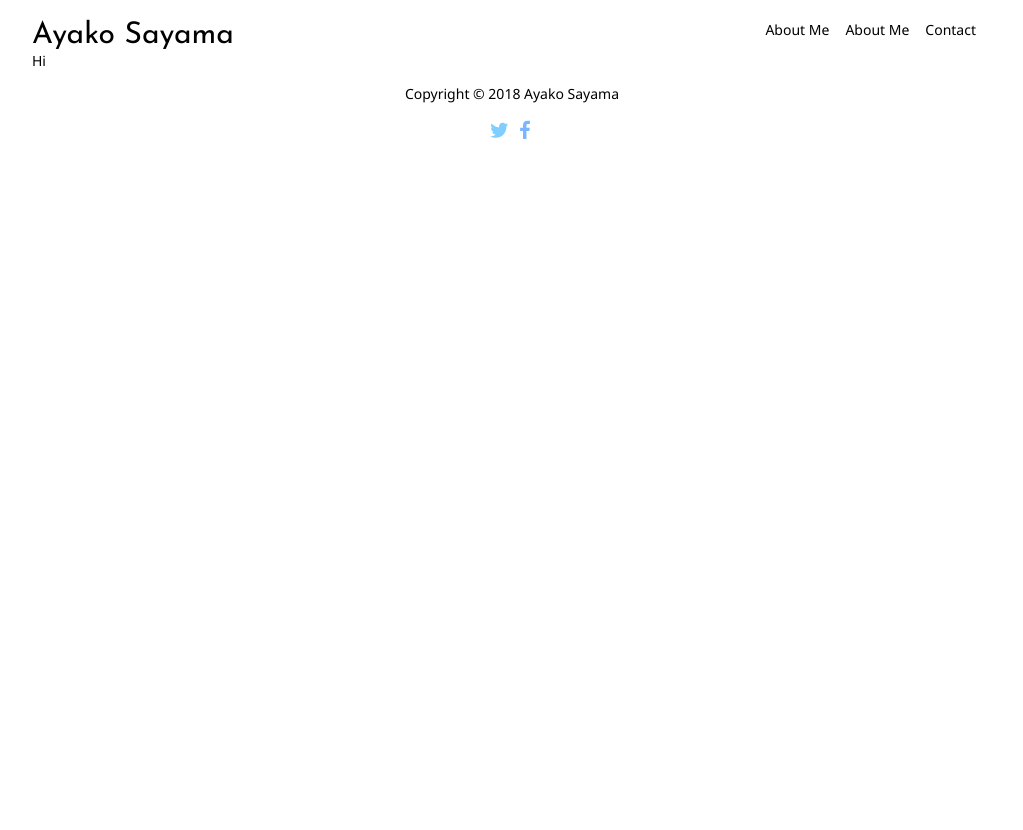
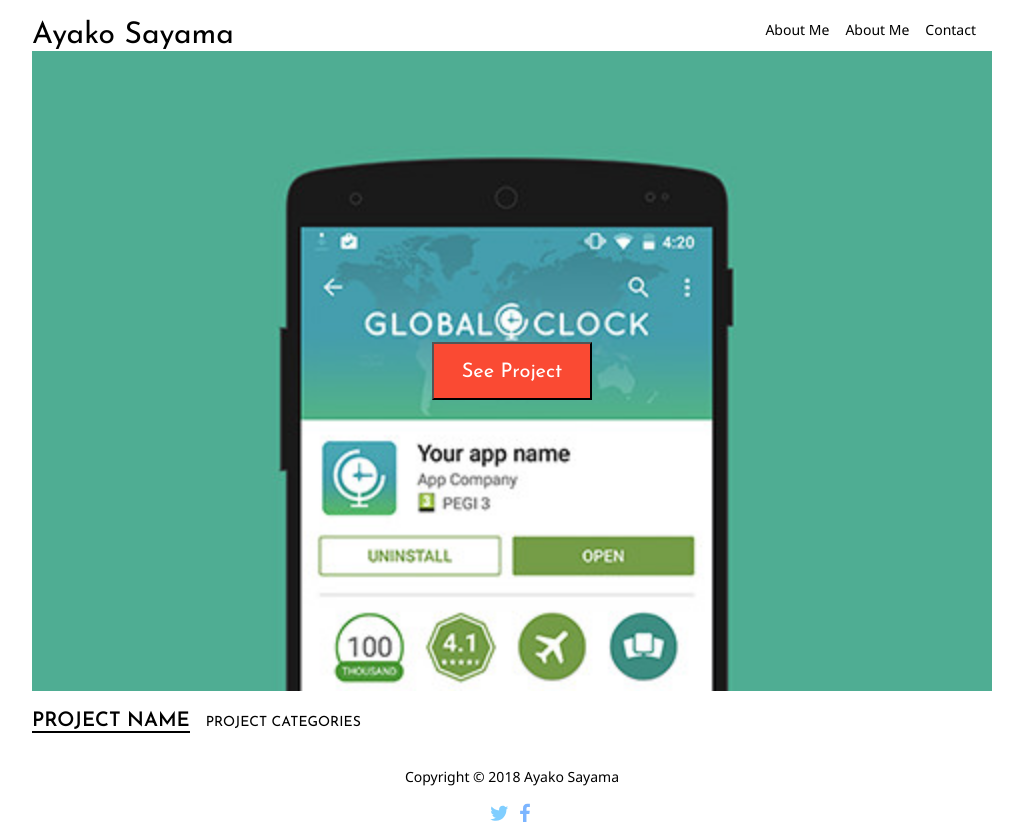
Before and after one commit to hikaori/React-Portfolio-Web, a React app in the folder my-app/: page / in a window 1280 px wide. Shown: the whole page, without its empty margins (128-1151 px from the left). Before the commit the page ends 800 px from the top, so only its background shows below. Built offline with nearby package versions, Linux system fonts and the light colour scheme.

Commit message:
5-2. PortfolioItem の中身を作っていく+cssを追加

```diff
--- a/my-app/src/components/PortfolioItem/PortfolioItem.jsx
+++ b/my-app/src/components/PortfolioItem/PortfolioItem.jsx
@@ -1,10 +1,19 @@
 import React, { Component } from 'react'
+import GlobalClock from './../../assets/images/global-clock.jpg';
+import './PortfolioItem.scss';
 
-export default class PortfoliItem extends Component{
-  render(){
-    return(
+export default class PortfolioItem extends Component {
+  render() {
+    return (
       <div className="PorfolioItem">
-      Hi
+        <div className="PortfolioItem-image">
+          <img src={GlobalClock} alt="Global Clock" />
+          <button className="PortfolioItem-button">See Project</button>
+        </div>
+        <div className="PortfolioItem-details">
+          <h3>Project Name</h3>
+          <p>Project Categories</p>
+        </div>
       </div>
     )
   }
--- /dev/null
+++ b/my-app/src/components/PortfolioItem/PortfolioItem.scss
@@ -0,0 +1,46 @@
+@import '../../styles/config.variables';
+
+.PortfolioItem {
+}
+
+.PortfolioItem-image {
+  display: flex;
+  position: relative;
+  justify-content: center;
+  align-items: center;
+  // width: 100%;
+  // height: 100%;
+  img {
+    width: 100%;
+  }
+}
+
+.PortfolioItem-button {
+  font-family: 'Josefin Sans', sans-serif;
+  position: absolute;
+
+  width: 16rem;
+  padding: 1.8rem 0 1.6rem;
+  font-size: 2rem;
+  background-color: $colorRed;
+  color: white;
+
+  &:hover, &:focus {
+    background-color: black;
+    transition: 0.4s background-color;
+  }
+}
+
+.PortfolioItem-details {
+  font-family: 'Josefin Sans', sans-serif;
+  display: flex;
+  align-items: center;
+  text-transform: uppercase;
+
+  h3 {
+    font-size: 2rem;
+    border-bottom: 0.2rem solid;
+    width: max-content;
+    margin-right: 1.6rem;
+   }
+}
--- a/my-app/src/index.scss
+++ b/my-app/src/index.scss
@@ -1,24 +1,4 @@
 @import url('https://fonts.googleapis.com/css?family=Josefin+Sans:400,600|Noto+Sans');
-
-@mixin break($size) {
-  $breakpoints: (
-    xs: 320px,
-    sm: 480px,
-    ms: 540px,
-    md: 760px,
-    lg: 960px,
-    xl: 1200px
-  );
-
-  @if (map-has-key($breakpoints, $size)) {
-    @media (min-width: map-get($breakpoints, $size)) {
-      @content;
-    }
-  } @else {
-    @warn "$size doesn't exist in $breakpoints.";
-  }
-}
-
 
 html {
   font-size: 10px;
--- /dev/null
+++ b/my-app/src/styles/config.variables.scss
@@ -0,0 +1 @@
+$colorRed: #fa4a33;
```
Also changed, not shown: my-app/src/assets/images/global-clock.jpg (added).
